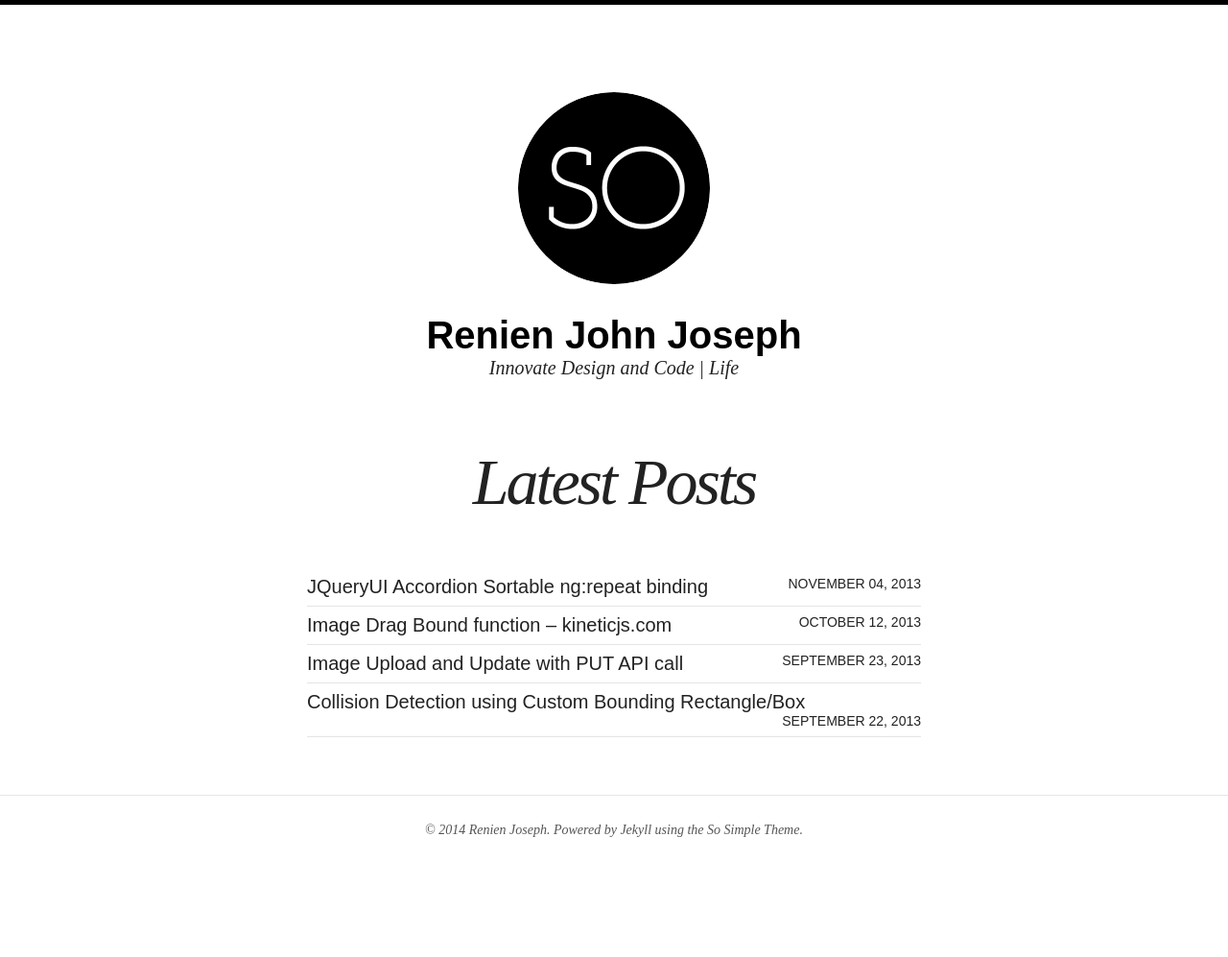
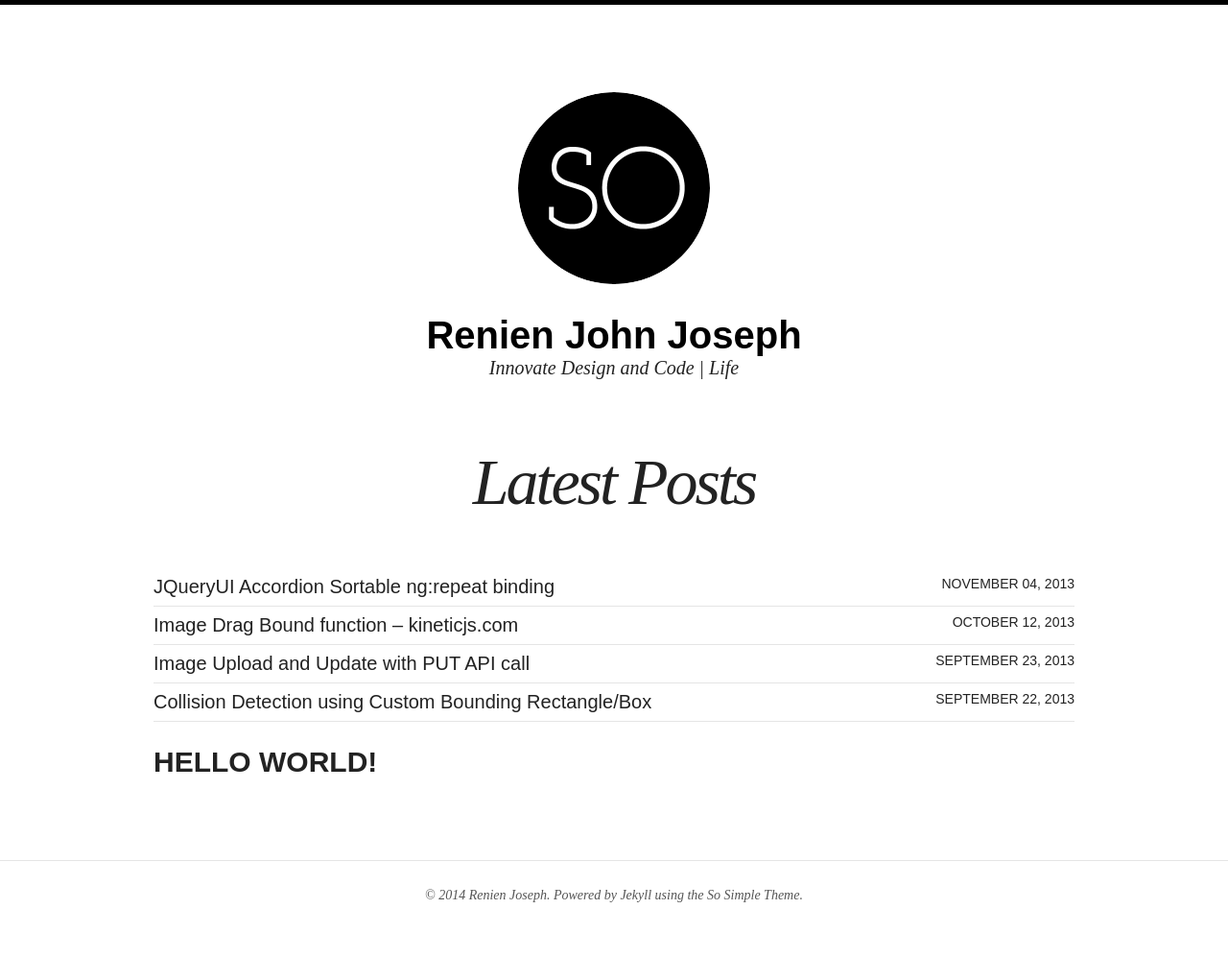
Before and after one commit to Renien/Renien.github.io, a Jekyll site: the page built from index.html, in a window 1280 px wide. Shown: the whole page at 96% size. Built offline with Jekyll 4.4.1, drawn with Linux system fonts in a browser that asks for light colours; nearby versions of some CDN libraries; before the commit the page ends 929 px from its top, so only the background shows below that.

Commit message:
Added new micro icon, new blog post and new ccs file - content.extend.css

```diff
--- a/_config.yml
+++ b/_config.yml
@@ -37,8 +37,10 @@
     url: /about/
   - title: Blog
     url: /articles/
-  - title: White Paper
-    url: /white-paper/
+  - title: Achivements
+    url: /achivements/
+  - title: Publication
+    url: /publication/
   - title: Hobby
     url: /hobby/
 
--- a/_includes/head.html
+++ b/_includes/head.html
@@ -38,6 +38,7 @@
 <!-- For all browsers -->
 <link rel="stylesheet" href="{{ site.url }}/assets/css/main.min.css">
 <link rel="stylesheet" href="{{ site.url }}/assets/css/main.override.css">
+
 <!-- Webfonts -->
 <script src="//use.edgefonts.net/source-sans-pro:n2,i2,n3,i3,n4,i4,n6,i6,n7,i7,n9,i9;source-code-pro:n4,n7;volkhov.js"></script>
 
--- /dev/null
+++ b/_includes/test_template.html
@@ -0,0 +1,5 @@
+<div>
+<h1>HELLO WORLD!</h1>
+</div>
+
+<link rel="stylesheet" href="{{ site.url }}/assets/css/content.extend.css">
--- /dev/null
+++ b/assets/css/content.extend.css
@@ -0,0 +1,8 @@
+
+/*
+	To increase the max-width of
+	the entry content
+ */
+.entry-content {
+	max-width: 100%;
+}
--- a/assets/css/main.override.css
+++ b/assets/css/main.override.css
@@ -5,3 +5,14 @@
 p {
 	text-align: justify;
 }
+
+.publication-header-conference{
+	font-size: 14px;
+	font-weight: normal;
+	line-height: 16px;
+	color: #434649;
+}
+
+.publication-header-border{
+	border-bottom: 3px solid #aaa;
+}
--- a/index.html
+++ b/index.html
@@ -5,8 +5,13 @@
 tags: [Jekyll, theme, themes, responsive, blog, minimalism]
 ---
 
+<div class="entry-content-extend">
 <ul class="post-list">
 {% for post in site.posts limit:10 %}
   <li><article><a href="{{ site.url }}{{ post.url }}">{{ post.title }} <span class="entry-date"><time datetime="{{ post.date | date_to_xmlschema }}">{{ post.date | date: "%B %d, %Y" }}</time></span></a></article></li>
 {% endfor %}
 </ul>
+
+
+{% include test_template.html %}
+</div>
```
Also changed, not shown: _posts/2013-11-04-javascript-angular-sortable.md (+1 -1 lines), about.md (+3 -6 lines), publication.md (added, +16 -0 lines), white-paper.md (deleted, +0 -11 lines), images/facebook-micro.png (added), images/github-micro.png (added), images/google+-micro.png (added), images/instagram-micro.png (added), images/linkedin-micro.png (added), images/tumblr-micro.png (added), images/twitter-micro.png (added).
